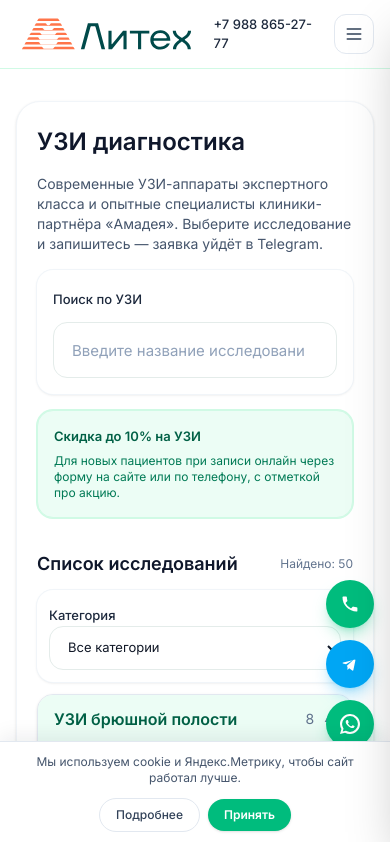
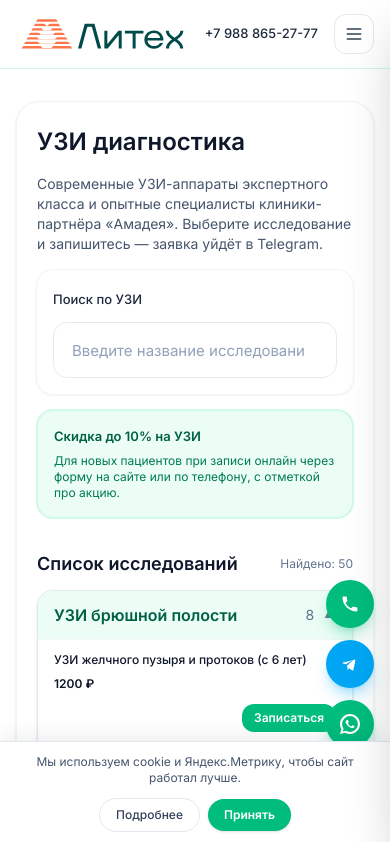
Before and after one commit to ironfenomen/liteh-liteh, a Next.js app: page /uzi in a window 390 px wide. Shown: the top 842 px of the page. Built offline with nearby package versions, Linux system fonts and the light colour scheme.

Commit message:
правки сайта

```diff
--- a/src/app/layout.tsx
+++ b/src/app/layout.tsx
@@ -70,13 +70,13 @@ export default function RootLayout({ children }: { children: ReactNode }) {
           <div className="flex min-h-screen flex-col">
             <Header />
 
-          <main className="mx-auto flex w-full flex-1 flex-col px-4 py-8 pb-16 md:py-12 md:pb-0">
+          <main className="mx-auto flex w-full flex-1 flex-col px-4 py-8 pb-20 md:py-12 md:pb-0">
             <div className="mx-auto mb-10 w-full max-w-5xl rounded-[24px] border border-slate-100 bg-white px-5 py-6 shadow-sm md:max-w-6xl md:px-10 md:py-10">
               {children}
             </div>
           </main>
 
-          <footer className="mt-8 border-t border-emerald-100 bg-white">
+          <footer className="mt-8 border-t border-emerald-100 bg-white pb-20">
             <div className="mx-auto flex max-w-6xl flex-col gap-4 px-4 py-6 md:flex-row md:items-center md:justify-between">
               <div className="text-xs text-slate-500">
                 <p>
@@ -184,42 +184,27 @@ export default function RootLayout({ children }: { children: ReactNode }) {
             </a>
           </div>
 
-          <div className="fixed bottom-0 left-0 right-0 z-50 border-t border-emerald-100 bg-white py-2.5 shadow-[0_-4px_12px_rgba(15,23,42,0.05)] md:hidden">
-            <div className="flex items-center justify-around w-full px-2">
-              <Link
-                href="/analizy"
-                className="flex flex-col items-center justify-center flex-1 py-2 gap-1 min-w-0"
-              >
-                <span className="w-5 h-5 flex-shrink-0">🧪</span>
-                <span className="text-[10px] leading-tight text-center w-full truncate">Анализы</span>
+          <div className="fixed bottom-0 left-0 right-0 z-50 border-t border-emerald-100 bg-white shadow-[0_-4px_12px_rgba(15,23,42,0.05)] md:hidden">
+            <div className="grid grid-cols-5 w-full">
+              <Link href="/analizy" className="flex flex-col items-center justify-center py-3 gap-1">
+                <span className="text-xl leading-none">🧪</span>
+                <span className="text-[9px] leading-tight text-center text-gray-600 px-0.5">Анализы</span>
               </Link>
-              <Link
-                href="/uzi"
-                className="flex flex-col items-center justify-center flex-1 py-2 gap-1 min-w-0"
-              >
-                <span className="w-5 h-5 flex-shrink-0">🔍</span>
-                <span className="text-[10px] leading-tight text-center w-full truncate">УЗИ</span>
+              <Link href="/uzi" className="flex flex-col items-center justify-center py-3 gap-1">
+                <span className="text-xl leading-none">🔍</span>
+                <span className="text-[9px] leading-tight text-center text-gray-600 px-0.5">УЗИ</span>
               </Link>
-              <Link
-                href="/medsestra"
-                className="flex flex-col items-center justify-center flex-1 py-2 gap-1 min-w-0"
-              >
-                <span className="w-5 h-5 flex-shrink-0">🏠</span>
-                <span className="text-[10px] leading-tight text-center w-full truncate">Анализы на дому</span>
+              <Link href="/medsestra" className="flex flex-col items-center justify-center py-3 gap-1">
+                <span className="text-xl leading-none">🏠</span>
+                <span className="text-[9px] leading-tight text-center text-gray-600 px-0.5">Анализы на дому</span>
               </Link>
-              <Link
-                href="/vyezd-vracha"
-                className="flex flex-col items-center justify-center flex-1 py-2 gap-1 min-w-0"
-              >
-                <span className="w-5 h-5 flex-shrink-0">🚑</span>
-                <span className="text-[10px] leading-tight text-center w-full truncate">Вызвать врача</span>
+              <Link href="/vyezd-vracha" className="flex flex-col items-center justify-center py-3 gap-1">
+                <span className="text-xl leading-none">🚑</span>
+                <span className="text-[9px] leading-tight text-center text-gray-600 px-0.5">Вызвать врача</span>
               </Link>
-              <Link
-                href="/vraci"
-                className="flex flex-col items-center justify-center flex-1 py-2 gap-1 min-w-0"
-              >
-                <span className="w-5 h-5 flex-shrink-0">👩‍⚕️</span>
-                <span className="text-[10px] leading-tight text-center w-full truncate">Прием врачей</span>
+              <Link href="/vraci" className="flex flex-col items-center justify-center py-3 gap-1">
+                <span className="text-xl leading-none">👩‍⚕️</span>
+                <span className="text-[9px] leading-tight text-center text-gray-600 px-0.5">Прием врачей</span>
               </Link>
             </div>
           </div>
--- a/src/app/uzi/page.tsx
+++ b/src/app/uzi/page.tsx
@@ -230,23 +230,6 @@ export default function UziPage() {
           </h2>
           <p className="text-xs text-slate-500">Найдено: {filtered.length}</p>
         </div>
-
-        <div className="rounded-2xl bg-white p-3 shadow-sm ring-1 ring-slate-100 md:p-0 md:shadow-none md:ring-0">
-          <label className="text-[13px] font-medium text-slate-800 md:mb-2 md:block">Категория</label>
-          <select
-            className="h-11 w-full rounded-[14px] border border-[#e4ecea] bg-white px-[14px] text-[13px] outline-none focus:border-[#2fbf8c] focus:bg-white focus:shadow-[0_0_0_4px_rgba(47,191,140,0.12)] md:max-w-xs"
-            value={category}
-            onChange={(e) => setCategory(e.target.value as string | "all")}
-          >
-            <option value="all">Все категории</option>
-            {categories.map((cat) => (
-              <option key={cat} value={cat}>
-                {cat}
-              </option>
-            ))}
-          </select>
-        </div>
-
         {filtered.length === 0 ? (
           <p className="text-xs text-slate-500">
             Нет исследований по вашему запросу. Измените поиск или категорию.
--- a/src/components/doctor-card.tsx
+++ b/src/components/doctor-card.tsx
@@ -37,6 +37,24 @@ export default function DoctorCard({ doctor }: DoctorCardProps) {
   const [photoError, setPhotoError] = useState(false);
   const showPhoto = doctor.photo && !photoError;
 
+  const computedPrice = (() => {
+    const specs = doctor.specialties.map((s) => s.toLowerCase());
+    let minPrice = 2000;
+
+    if (specs.some((s) => s.includes("психиатр"))) {
+      minPrice = 3500;
+    } else if (specs.some((s) => s.includes("психолог"))) {
+      minPrice = 3000;
+    }
+
+    const raw = doctor.priceFrom ?? "";
+    const digits = raw.replace(/\D/g, "");
+    const current = digits ? parseInt(digits, 10) : null;
+    const final = current !== null && current > minPrice ? current : minPrice;
+
+    return `Прием от ${final} ₽`;
+  })();
+
   return (
     <article
       className="flex h-full flex-col overflow-hidden rounded-2xl border border-[#e8f0ee] bg-white shadow-sm ring-1 ring-slate-100 transition-all duration-200 ease-out hover:shadow-md hover:ring-emerald-100"
@@ -68,7 +86,14 @@ export default function DoctorCard({ doctor }: DoctorCardProps) {
             )}
             {(doctor.experience || doctor.badge) && (
               <p className="mt-1 text-[12px] text-slate-500">
-                {[doctor.experience, doctor.badge].filter(Boolean).join(" · ")}
+                {[
+                  doctor.experience
+                    ? `Стаж ${doctor.experience.toLowerCase()}`
+                    : null,
+                  doctor.badge,
+                ]
+                  .filter(Boolean)
+                  .join(" · ")}
               </p>
             )}
           </div>
@@ -92,7 +117,7 @@ export default function DoctorCard({ doctor }: DoctorCardProps) {
 
         {doctor.priceFrom && (
           <p className="mt-2 text-[13px] font-medium text-slate-700">
-            {doctor.priceFrom}
+            {computedPrice}
           </p>
         )}
 
--- a/src/components/header.tsx
+++ b/src/components/header.tsx
@@ -112,7 +112,7 @@ export default function Header() {
 
           <a
             href={TEL_HREF}
-            className="text-[13px] font-medium text-slate-800 md:hidden"
+            className="text-[13px] font-medium text-slate-800 md:hidden whitespace-nowrap"
           >
             +7 988 865-27-77
           </a>
```
Also changed, not shown: src/app/page.tsx (+82 -2 lines).
